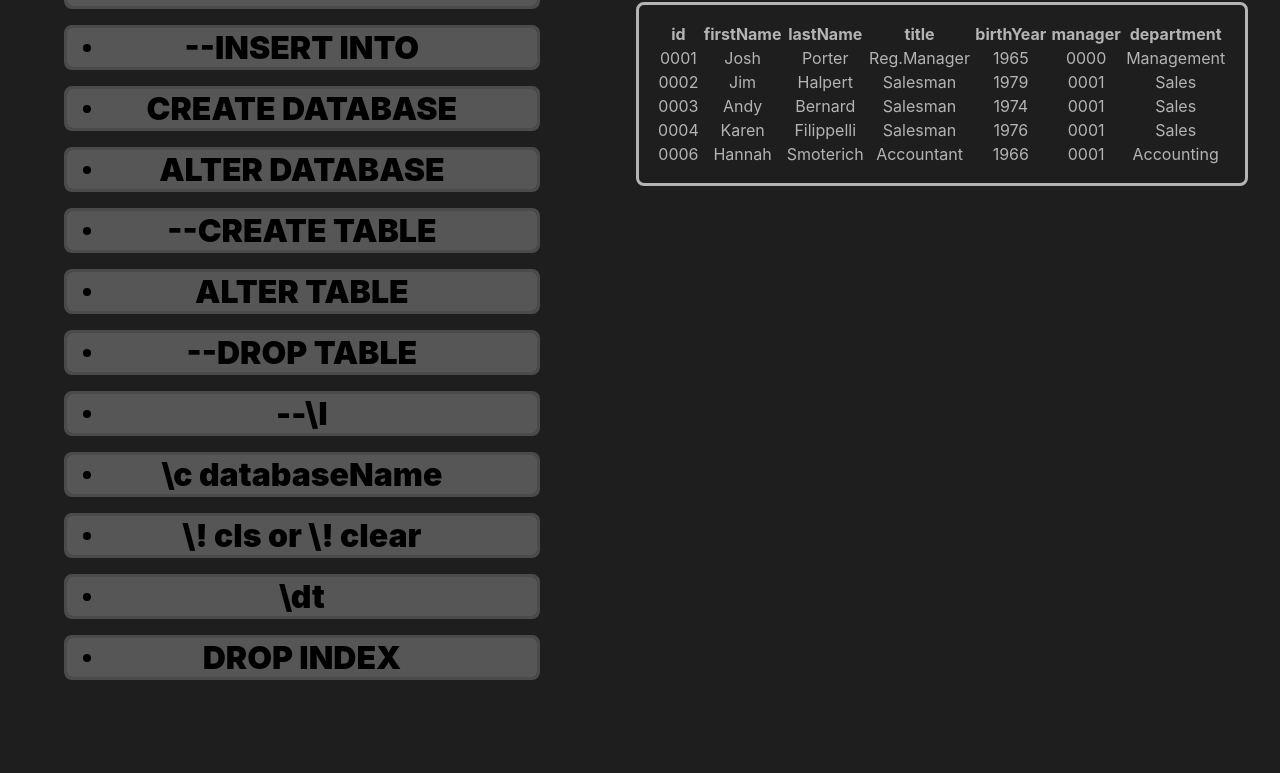
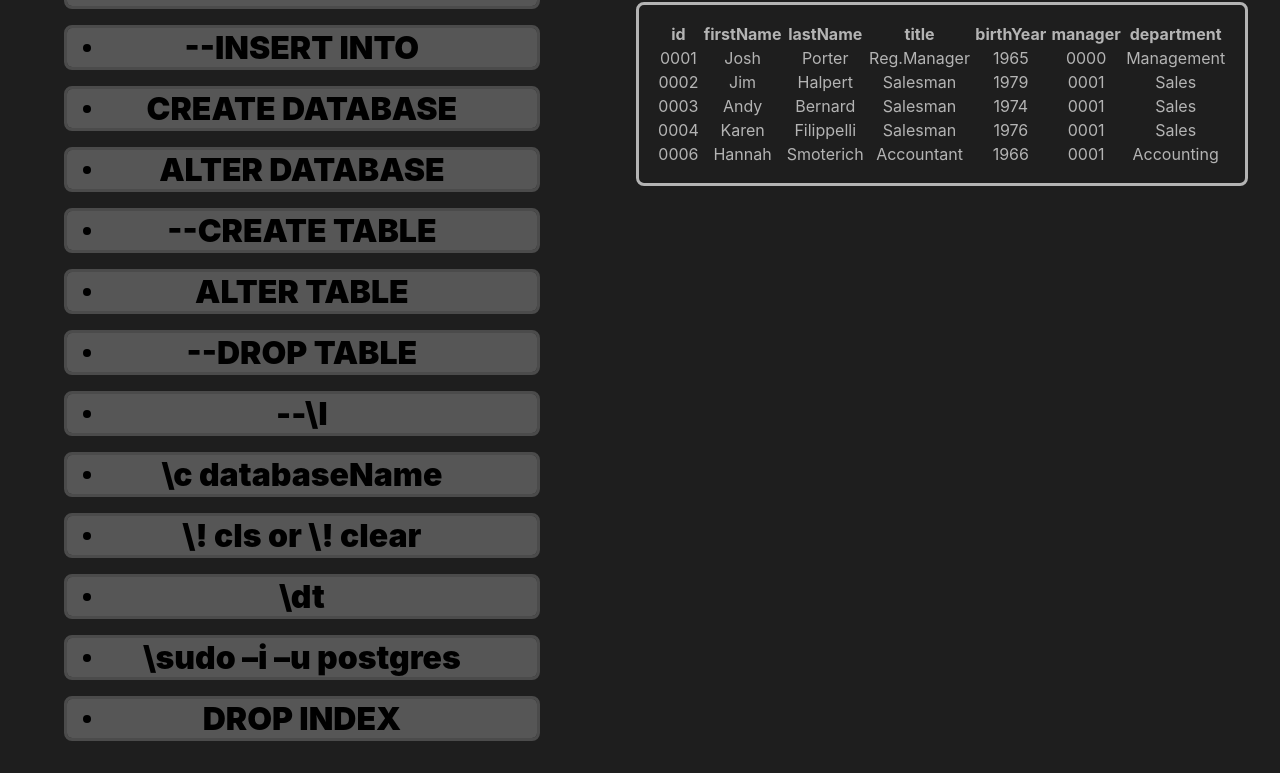
Before and after one commit to Kuovinen/rstudy, a React (Create React App) app: page / in a window 1280 px wide. Shown: the part 546-1319 px from the top of the page. Before the commit the page ends 1258 px from the top, so only its background shows below. Built offline with nearby package versions, Linux system fonts and the light colour scheme.

Commit message:
added comand to start postgreSQL

```diff
--- a/src/components/sql/sqlData.tsx
+++ b/src/components/sql/sqlData.tsx
@@ -327,6 +327,12 @@ const arr = [
     result: <span >Shows hq, scranton and stamford as a list of tables</span>,
   },
   {
+    title: "\\sudo –i –u postgres ",
+    description: <span>start postgres on linux</span>,
+    example: <span><span className="yellow2">\\sudo –i –u postgres</span></span>,
+    result: <span >Start PostgreSQL server</span>,
+  },
+  {
     title: "DROP INDEX",
     description: <span>deletes an index</span>,
     example: <span>data</span>,
```
